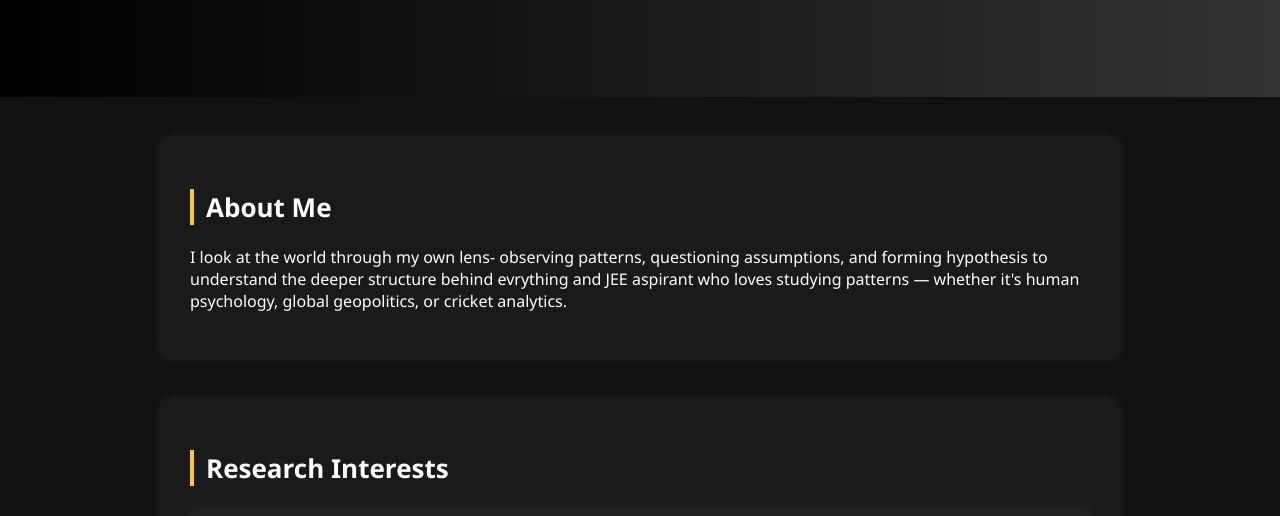
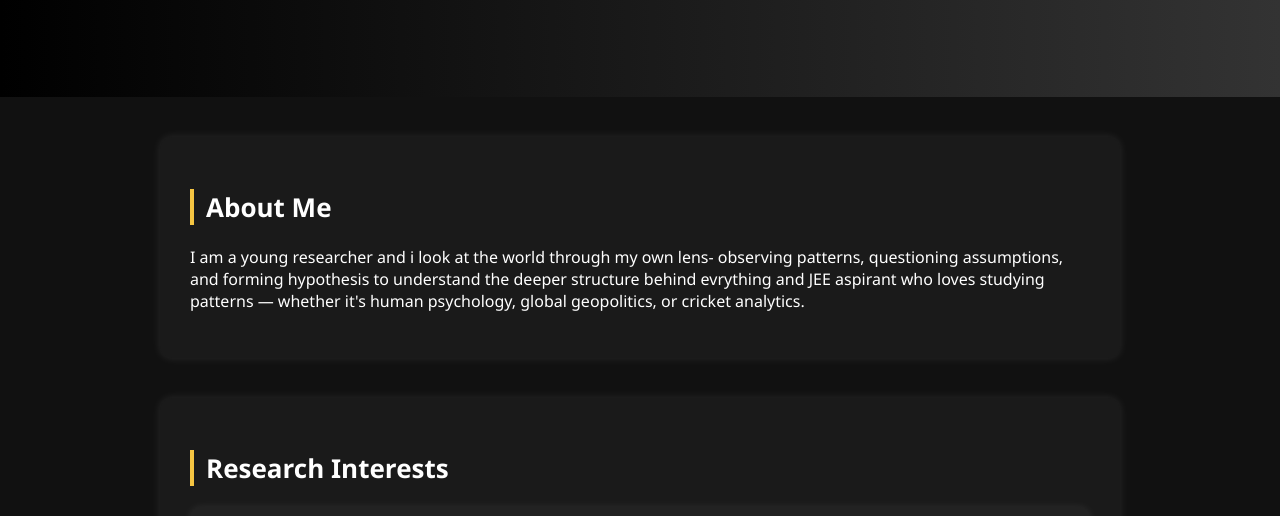
Before and after one commit to Rashik2412/Rashik2412.github.io, a plain HTML site: page index.html in a window 1280 px wide. Shown: the part 284-800 px from the top of the page. Drawn offline with Linux system fonts and the light colour scheme.

Commit message:
Update index.html

```diff
--- a/index.html
+++ b/index.html
@@ -153,7 +153,7 @@
     <div class="section" id="about">
         <h2>About Me</h2>
         <p>
-            I look at the world through my own lens- observing patterns, questioning assumptions, and forming hypothesis to understand the deeper structure behind evrything and JEE aspirant who loves studying patterns —
+           I am a young researcher and i look at the world through my own lens- observing patterns, questioning assumptions, and forming hypothesis to understand the deeper structure behind evrything and JEE aspirant who loves studying patterns —
             whether it's human psychology, global geopolitics, or cricket analytics.
         </p>
     </div>
```
